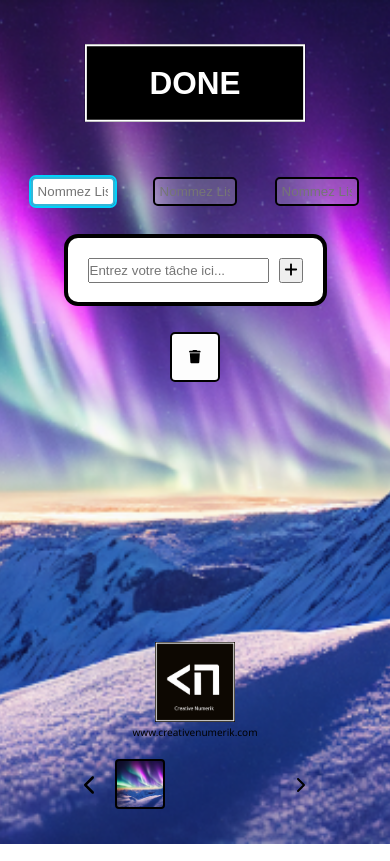
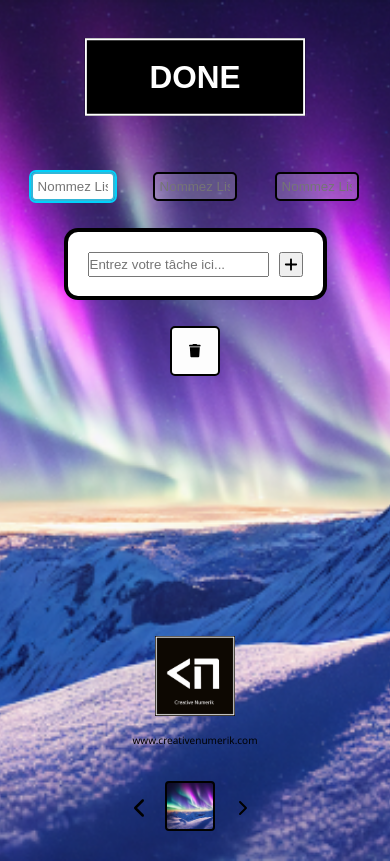
Before and after one commit to tblasin/todo_app, a Next.js app: page / in a window 390 px wide. Built offline with nearby package versions, Linux system fonts and the light colour scheme.

Commit message:
carousel responsive

```diff
--- a/src/pages/index.tsx
+++ b/src/pages/index.tsx
@@ -168,7 +168,7 @@ const Home: React.FC = () => {
         </div>
 
         {/* Footer */}
-        <footer style={{ textAlign: 'center', marginTop: '250px', color: 'white', fontSize: 'x-small' }}>
+        <footer style={{ display: 'flex', justifyContent: 'center', flexDirection: 'column', textAlign: 'center', marginTop: '250px', color: 'white', fontSize: 'x-small' }}>
           {/* Lien vers le site web */}
           <a href="http://www.creativenumerik.com" target="_blank" rel="noopener noreferrer">
             <Image className="logo" src="/images/CreativeNumerik.png" alt="Logo de Creative Numerik" width={80} height={80} />
--- a/src/styles/Home.module.css
+++ b/src/styles/Home.module.css
@@ -11,7 +11,7 @@
   background-image: url('/tropical-palms.jpg'); /* Chemin relatif à partir de la racine du dossier public */
   background-size: cover;
   background-position: center;
-  background-color: darkcyan;
+  background-color: rgb(5, 5, 5);
 }
 
 .title {
@@ -318,6 +318,7 @@
   }
 }
 
+
 @media screen and (max-width: 480px) {
   /* Ajoutez vos styles spécifiques pour les écrans jusqu'à 480px de largeur */
   .title {
@@ -325,6 +326,21 @@
     width: 60%; /* Redimensionnez encore la taille du titre */
   }
 
+  .carousel {
+    margin-top: 20px;
+    width: 100px;
+    height: 60px;
+    position: relative;
+    padding-left: 48px;
+    margin-left: -15px;
+  }
+
+  .slick-slide {
+    display: flex;
+    justify-content: center;
+    flex: 0 0 33.33% !important; /* Affiche trois images à la fois */
+    width: 35%;
+  }
 }
 
 @media screen and (max-width: 375px) {
```
